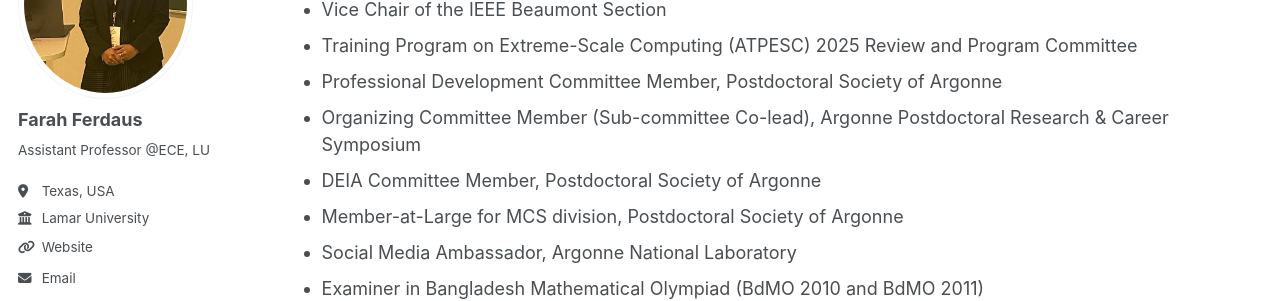
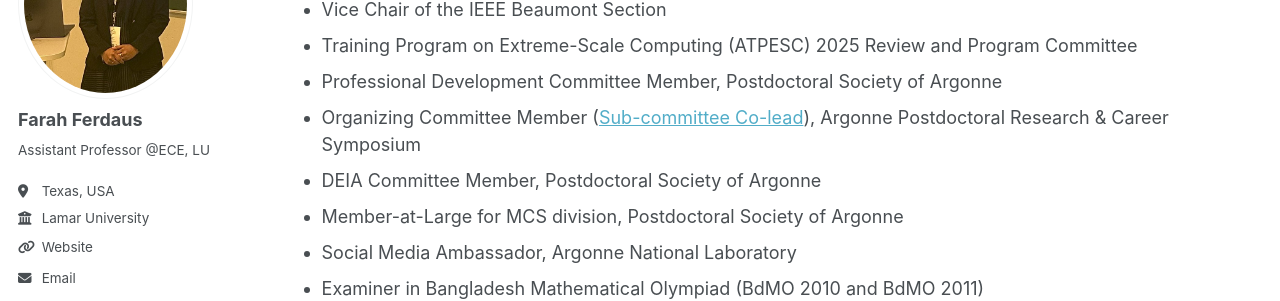
Before and after one commit to fferdaus/fferdaus.github.io, a Jekyll site: the page built from _pages/miscellaneous.md, in a window 1280 px wide and 900 px high, scrolled down 787 px. Shown: the part 190-491 px from the top of the window. Built offline with Jekyll 4.4.1, drawn with Linux system fonts in a browser that asks for light colours; some web fonts are replaced; part of the change alters nothing that is shown.

```diff
--- a/_pages/miscellaneous.md
+++ b/_pages/miscellaneous.md
@@ -35,7 +35,7 @@ redirect_from:
 - Vice Chair of the IEEE Beaumont Section
 - Training Program on Extreme-Scale Computing (ATPESC) 2025 Review and Program Committee
 - Professional Development Committee Member, Postdoctoral Society of Argonne
-- Organizing Committee Member (Sub-committee Co-lead), Argonne Postdoctoral Research & Career Symposium
+- Organizing Committee Member ([Sub-committee Co-lead](https://www.anl.gov/hr/prcs/2024)), Argonne Postdoctoral Research & Career Symposium
 - DEIA Committee Member, Postdoctoral Society of Argonne
 - Member-at-Large for MCS division, Postdoctoral Society of Argonne
 - Social Media Ambassador, Argonne National Laboratory
```
